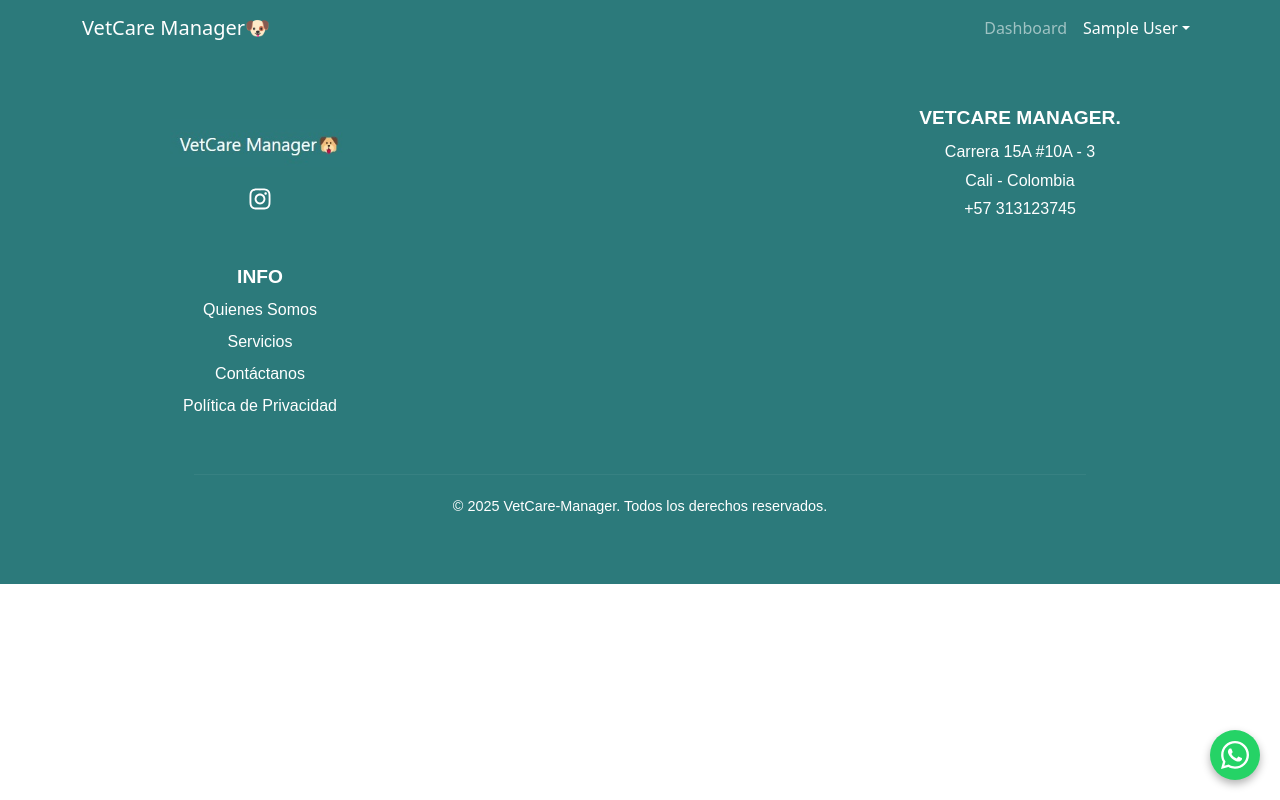
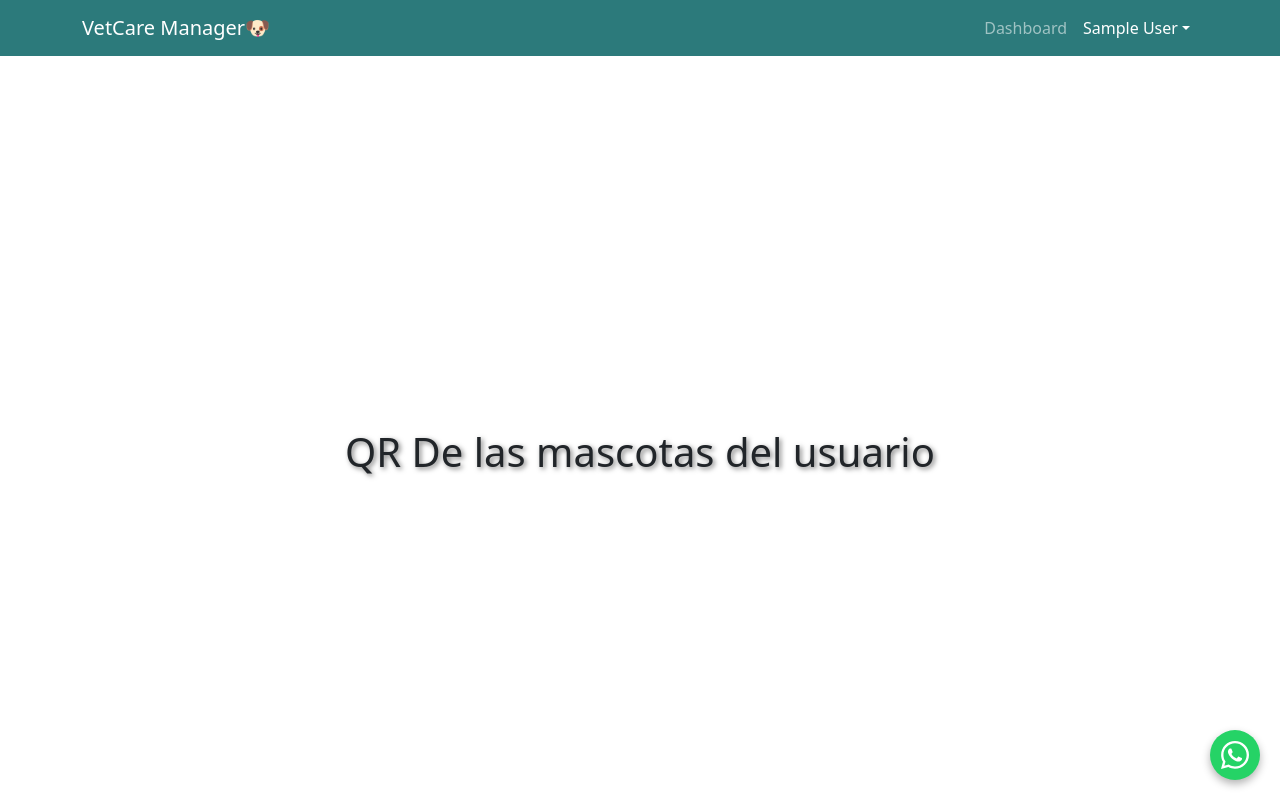
Before and after one commit to webdesigner98everyone/vetcare, a React (Create React App) app: page /PetQR in a window 1280 px wide. Shown: the top 800 px of the page. Built offline with nearby package versions, Linux system fonts and the light colour scheme; sample sign-in values are in the browser's storage.

Commit message:
Implementacion QR por mascota de usuario

```diff
--- a/src/components/Navbar.tsx
+++ b/src/components/Navbar.tsx
@@ -34,10 +34,10 @@ export default function NavigationBar() {
                       onMouseLeave={(e) => (e.currentTarget.style.color = "white")}>
                       Vacunas
                     </Nav.Link>
-                    <Nav.Link as={Link} to="/feeding"
+                    <Nav.Link as={Link} to="/PetQR"
                       onMouseEnter={(e) => (e.currentTarget.style.color = "#ff9900")}
                       onMouseLeave={(e) => (e.currentTarget.style.color = "white")}>
-                      Alimentación
+                      QR Mascota
                     </Nav.Link>
                   </>
                 )}
--- a/src/pages/feeding.tsx
+++ b/src/pages/PetQR.tsx
@@ -4,7 +4,7 @@ import "../styles/Feeding.css";
 const Contact: React.FC = () => {
   return (
     <div className="Feeding-container">
-      <h1>Esta Mi seccion De Alimentacion</h1>
+      <h1>QR De las mascotas del usuario</h1>
     </div>
   );
 };
--- a/src/routes.tsx
+++ b/src/routes.tsx
@@ -7,7 +7,7 @@ import Register from "./pages/Register";
 import Dashboard from "./pages/Dashboard";
 import MedicalHistory from "./pages/MedicalHistory";
 import PetProfile from "./pages/PetProfile";
-import PetFeeding from "./pages/feeding";
+import PetQR from "./pages/PetQR";
 import PetVaccines from "./pages/PetVaccines";
 import PrivacyPolicy from "./pages/PrivacyPolicy";
 import UpdateProfile from "./pages/UpdateProfile"; // Asegúrate de la importación correcta
@@ -37,9 +37,9 @@ export default function AppRoutes() {
         </ProtectedRoute>
       } />
 
-      <Route path="/Feeding" element={
+      <Route path="/PetQR" element={
         <ProtectedRoute allowedRoles={["admin", "viewer"]}>
-          <PetFeeding />
+          <PetQR />
         </ProtectedRoute>
       } />
 
```
